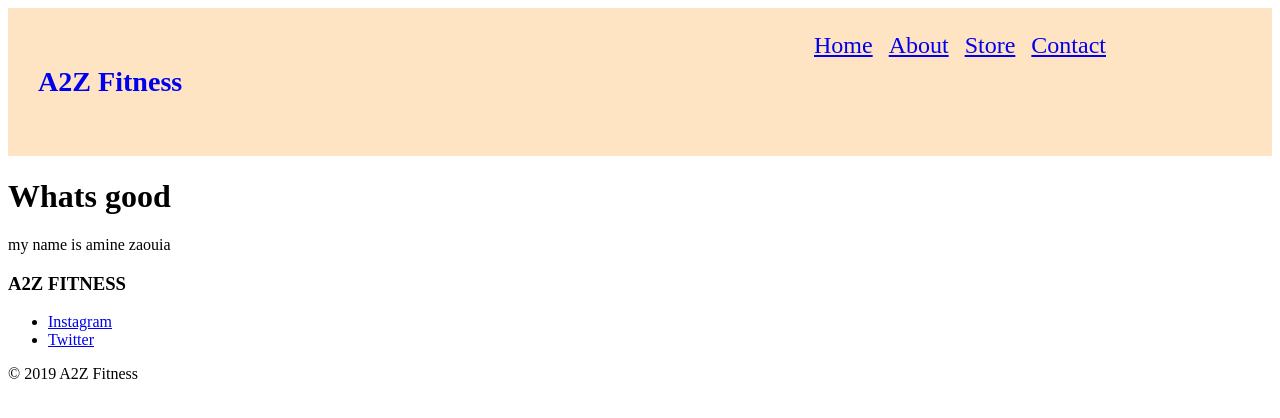
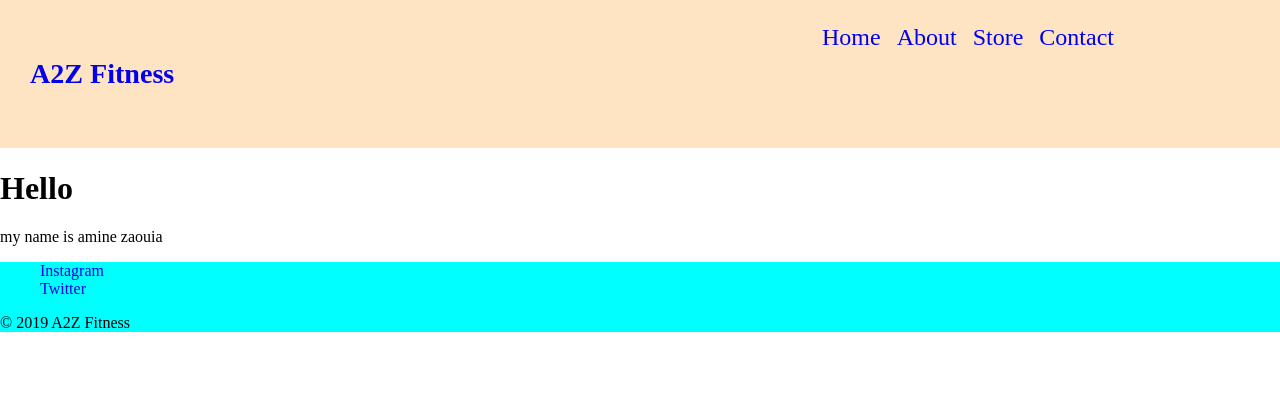
Before and after one commit to mohamedx25/a2z_fitness, a Gatsby app: page / in a window 1280 px wide. Shown: the top 418 px of the page. Built offline with nearby package versions, Linux system fonts and the light colour scheme.

Commit message:
update to layout
Need to add fontawesome for social media icons

```diff
--- a/src/components/footer.js
+++ b/src/components/footer.js
@@ -1,13 +1,12 @@
 import React from 'react'
+import './layout.css'
+
 
 const Footer = (props) => (
-    <footer id="footer">
-        <section>
-            <h3>A2Z FITNESS</h3>
-        </section>
+    <footer id="footer" className='footer'>
         <section>
             <ul className='icons'>
-                <li><a href='#'>Instagram</a></li>
+                <li><a href='#' className='fa fa-instagram'>Instagram</a></li>
                 <li><a href='#'>Twitter</a></li>
             </ul>
         </section>
--- a/src/components/layout.css
+++ b/src/components/layout.css
@@ -1,3 +1,11 @@
+* {
+    box-sizing: content-box;
+    text-decoration: none;
+
+}
+body{
+    margin: 0;
+}
 .header{
     background-color: bisque;
     display: flex;
@@ -18,3 +26,9 @@
 .link{
     text-decoration: none;
 }
+.footer{
+    background-color: aqua;
+}
+.icons{
+    list-style-type: none;
+}
--- a/src/components/layout.js
+++ b/src/components/layout.js
@@ -24,6 +24,5 @@ export default({ children }) =>(
       </header>
       {children}
       <Footer />
-
     </div>
 )
--- a/src/pages/index.js
+++ b/src/pages/index.js
@@ -3,7 +3,7 @@ import Layout from '../components/layout'
 
 export default() => (
     <Layout>
-        <h1>Whats good</h1>
+        <h1>Hello</h1>
         <p>my name is amine zaouia</p>
     </Layout>
 )
```
Also changed, not shown: 1 other file (tests, documents, lock files or other folders).
